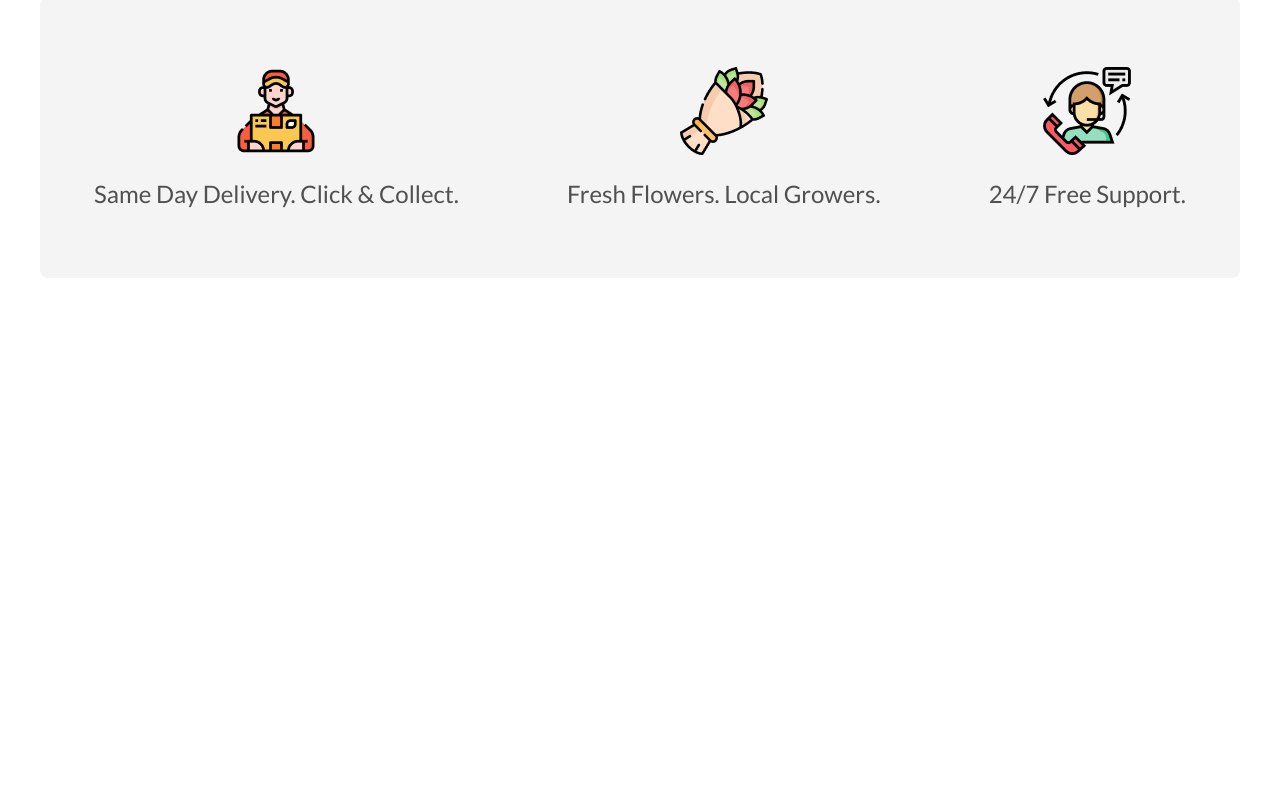
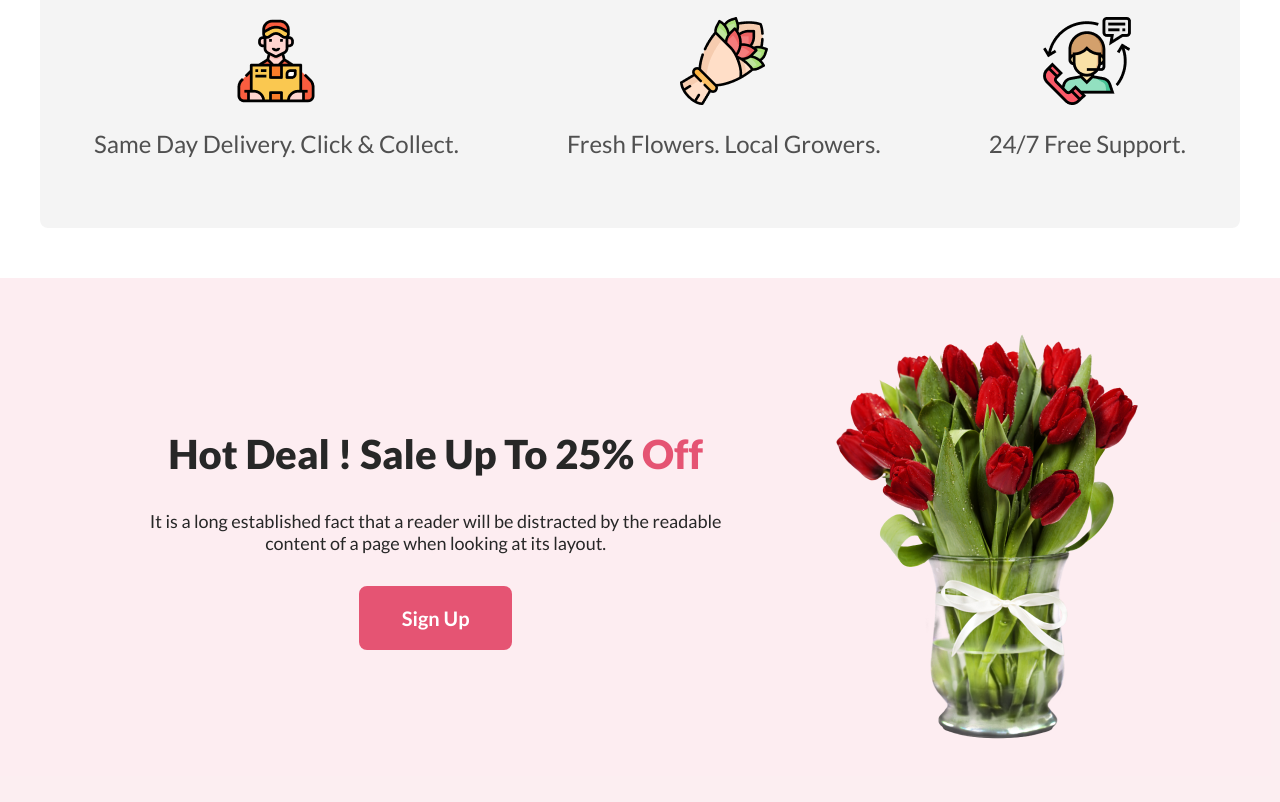
Before and after one commit to kabbo812/assignment-1-flower_shop, a plain HTML site: page index.html in a window 1280 px wide. Shown: the part 1511-2313 px from the top of the page. Before the commit the page ends 1889 px from the top, so only its background shows below. Drawn offline with Linux system fonts and the light colour scheme.

Commit message:
Deal Area css end

```diff
--- a/assets/css/style.css
+++ b/assets/css/style.css
@@ -41,7 +41,7 @@ h2{
     text-transform: capitalize;
 }
 .section-padding{
-	padding: 100px 0;
+	padding: 50px 0;
 }
 .banner-area{
     background-color: rgba(229, 84, 115, 0.1);
@@ -111,3 +111,20 @@ h2{
 	font-size: 24px;
 	margin-top: 20px;
 }
+.dear-area {
+	background-color: rgba(229, 84, 115, 0.1);
+}
+.deal-content{
+	display: flex;
+	justify-content: space-evenly;
+	align-items: center;
+}
+.left-deal-area {
+	text-align: center;
+}
+.left-deal-area h2> span{
+    font-size: 40px;
+    color: rgba(229, 84, 115, 1);
+    font-weight: 900;
+    text-transform: capitalize;
+}
--- a/index.html
+++ b/index.html
@@ -77,6 +77,23 @@
         </div>
     </section>
     <!-- Featured Section End -->
+
+    <!-- Deal Section Start -->
+    <section class="dear-area section-padding">
+        <div class="container">
+            <div class="deal-content">
+                <div class="left-deal-area">
+                    <h2>Hot Deal ! Sale Up To 25% <span>off</span></h2>
+                    <p class="simple">It is a long established fact that a reader will be distracted by the readable content of a page when looking at its layout.</p>
+                    <a href="#" class="btn-1">sign up</a>
+                </div>
+                <div class="right-deal-area">
+                    <img src="assets/images/pngwing 8.png" alt="deal-image">
+                </div>
+            </div>
+        </div>
+    </section>
+    <!-- Deal Section End -->
     </main>
 </body>
 </html>
```
